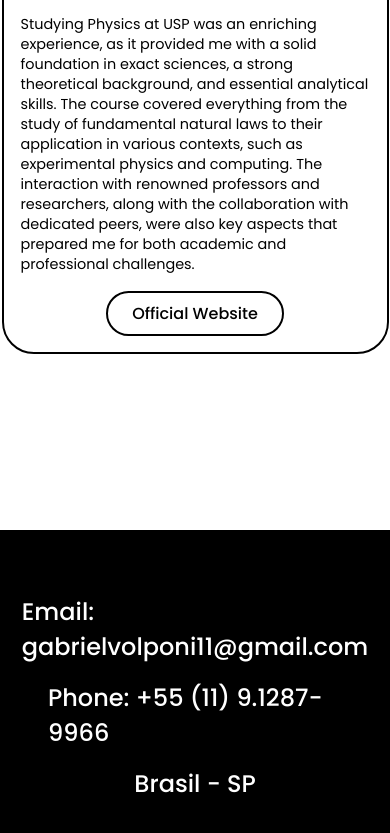
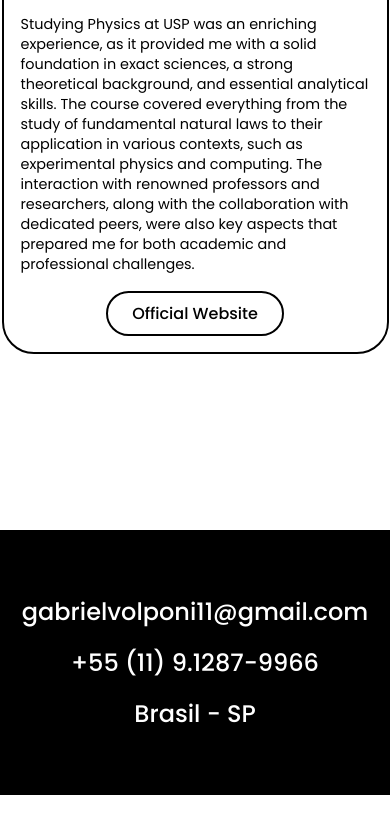
Before and after one commit to gabrielVolponi/portfolio_qa, a plain HTML site: page index.html in a window 390 px wide. Shown: the part 7484-8317 px from the top of the page. After the commit the page ends 8279 px from the top, so only its background shows below. Drawn offline with Linux system fonts and the light colour scheme.

Commit message:
ajuste footer resolucao mobile

```diff
--- a/index.html
+++ b/index.html
@@ -229,8 +229,8 @@
 
     <footer aria-label="Footer">
         <ul aria-label="Contact information">
-          <li>Email: gabrielvolponi11@gmail.com</li>
-          <li>Phone: +55 (11) 9.1287-9966</li>
+          <li>gabrielvolponi11@gmail.com</li>
+          <li>+55 (11) 9.1287-9966</li>
           <li>Brasil - SP</li>
         </ul>
       </footer>
```
